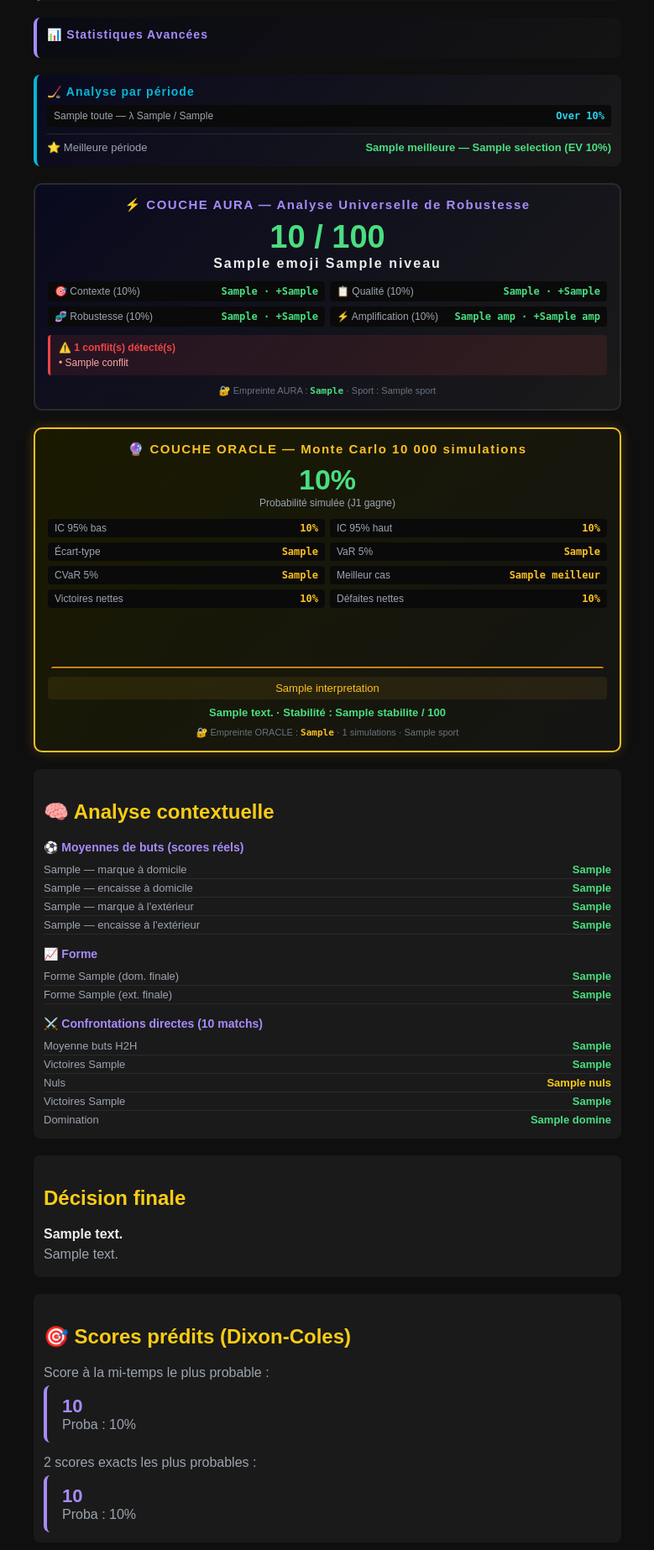
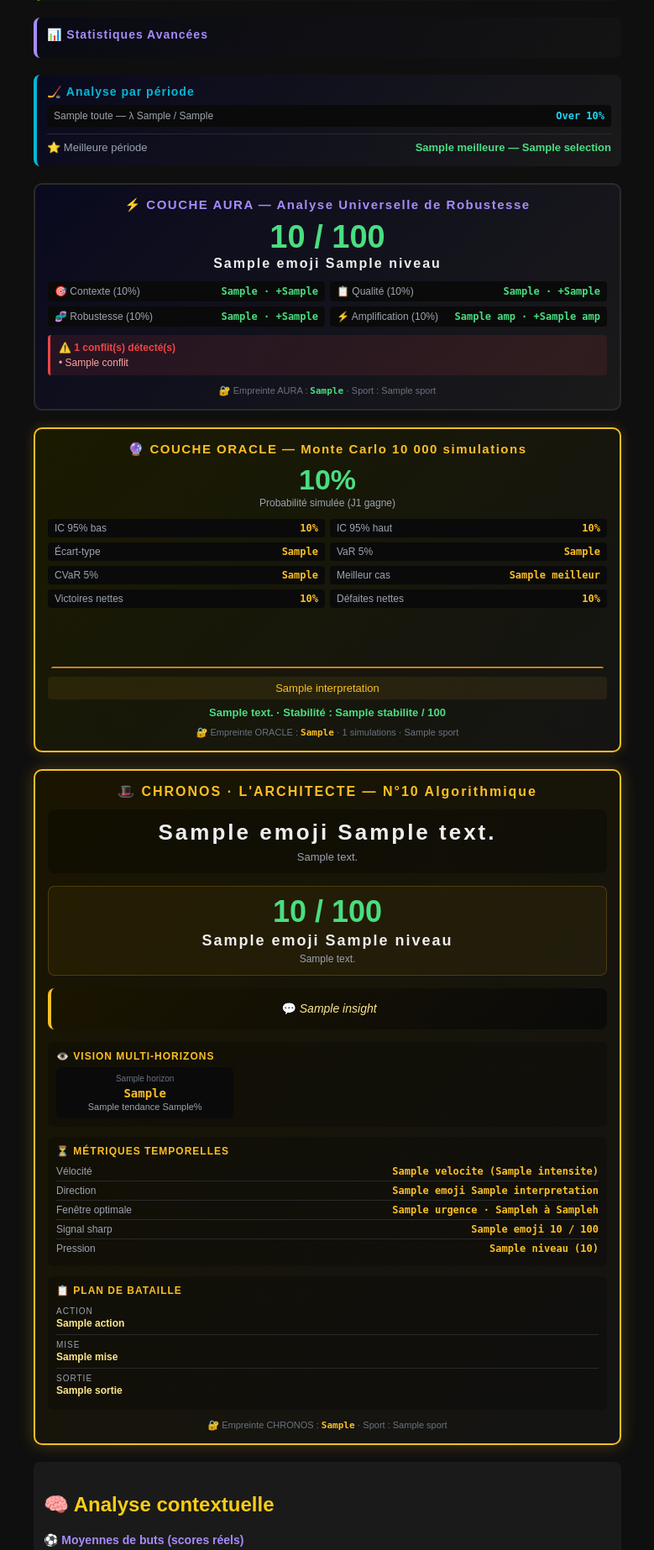
Before and after one commit to hamzypogba0610-pixel/qfte-bot-final, a FastAPI app: template templates/resultats.html in a window 1280 px wide. Shown: the part 2498-4344 px from the top of the page at 84% size, without its empty margins (250-1029 px from the left). Run offline with FastAPI, Linux system fonts and the light colour scheme; the template is opened without the code that fills it: most values are stand-ins (such as "Sample title", 1, 10 or a date in 2020).

Commit message:
Update resultats.html

```diff
--- a/templates/resultats.html
+++ b/templates/resultats.html
@@ -91,6 +91,7 @@
         .stats-row:last-child { border-bottom: none; }
         .stats-label { color: #9ca3af; }
         .stats-val { color: #4ade80; font-weight: bold; }
+
                 .aura-box { background: linear-gradient(135deg, #0a0a1f, #1a1a1a); padding: 15px; border-radius: 10px; margin-bottom: 20px; border: 2px solid #2a2a2a; }
         .aura-niveau-exceptionnel { border-color: #a78bfa; box-shadow: 0 0 20px rgba(167,139,250,0.35); }
         .aura-niveau-fort { border-color: #facc15; box-shadow: 0 0 15px rgba(250,204,21,0.25); }
@@ -124,6 +125,39 @@
         .oracle-stabilite { text-align: center; color: #4ade80; font-weight: bold; font-size: 13px; margin-top: 8px; }
         .oracle-meta { color: #6b7280; font-size: 11px; margin-top: 10px; text-align: center; }
         .oracle-empreinte { color: #fbbf24; font-weight: bold; font-family: monospace; }
+        .chronos-box { background: linear-gradient(135deg, #1a1500, #141414); padding: 15px; border-radius: 10px; margin-bottom: 20px; border: 2px solid #fbbf24; box-shadow: 0 0 20px rgba(251,191,36,0.25); }
+        .chronos-niveau-genie { border-color: #fbbf24; box-shadow: 0 0 25px rgba(251,191,36,0.35); }
+        .chronos-niveau-maestro { border-color: #facc15; box-shadow: 0 0 18px rgba(250,204,21,0.25); }
+        .chronos-niveau-creatif { border-color: #60a5fa; }
+        .chronos-niveau-executant { border-color: #9ca3af; }
+        .chronos-niveau-automate { border-color: #6b7280; opacity: 0.9; }
+        .chronos-title { color: #fbbf24; font-weight: bold; font-size: 16px; margin-bottom: 12px; letter-spacing: 2px; text-align: center; }
+        .chronos-decision-container { text-align: center; margin: 12px 0; padding: 12px; border-radius: 8px; background: rgba(0,0,0,0.3); }
+        .chronos-decision { font-size: 26px; font-weight: bold; letter-spacing: 3px; }
+        .chronos-decision-msg { color: #9ca3af; font-size: 13px; margin-top: 6px; }
+        .chronos-genie-container { text-align: center; margin: 15px 0; padding: 12px; border-radius: 8px; background: rgba(251,191,36,0.05); border: 1px solid rgba(251,191,36,0.2); }
+        .chronos-genie-score { font-size: 36px; font-weight: bold; color: #4ade80; line-height: 1; }
+        .chronos-genie-niveau { font-size: 18px; font-weight: bold; letter-spacing: 2px; margin-top: 6px; }
+        .chronos-genie-desc { color: #9ca3af; font-size: 12px; margin-top: 4px; }
+        .chronos-insight { background: linear-gradient(135deg, #1a1500, #0a0a0a); padding: 14px; border-radius: 8px; border-left: 4px solid #fbbf24; margin: 15px 0; font-style: italic; color: #fde68a; font-size: 14px; line-height: 1.5; text-align: center; }
+        .chronos-insight::before { content: "💬 "; font-style: normal; }
+        .chronos-section { margin-top: 12px; padding: 10px; background: rgba(0,0,0,0.25); border-radius: 6px; }
+        .chronos-section-title { color: #fbbf24; font-weight: bold; font-size: 12px; margin-bottom: 6px; letter-spacing: 1px; text-transform: uppercase; }
+        .chronos-metric { display: flex; justify-content: space-between; padding: 4px 0; font-size: 12px; border-bottom: 1px solid #2a2a2a; }
+        .chronos-metric:last-child { border-bottom: none; }
+        .chronos-metric-label { color: #9ca3af; }
+        .chronos-metric-val { color: #fbbf24; font-weight: bold; font-family: monospace; }
+        .chronos-horizon-grid { display: grid; grid-template-columns: repeat(3, 1fr); gap: 6px; margin-top: 6px; }
+        .chronos-horizon-item { text-align: center; padding: 8px; background: #0a0a0a; border-radius: 6px; font-size: 12px; }
+        .chronos-horizon-label { color: #6b7280; font-size: 10px; }
+        .chronos-horizon-cote { color: #fbbf24; font-weight: bold; font-family: monospace; font-size: 14px; margin-top: 4px; }
+        .chronos-horizon-var { font-size: 11px; margin-top: 2px; }
+        .chronos-plan-line { padding: 6px 0; font-size: 12px; border-bottom: 1px solid #2a2a2a; }
+        .chronos-plan-line:last-child { border-bottom: none; }
+        .chronos-plan-label { color: #9ca3af; display: block; font-size: 10px; text-transform: uppercase; letter-spacing: 1px; }
+        .chronos-plan-val { color: #fde68a; font-weight: bold; margin-top: 2px; display: block; }
+        .chronos-meta { color: #6b7280; font-size: 11px; margin-top: 12px; text-align: center; }
+        .chronos-empreinte { color: #fbbf24; font-weight: bold; font-family: monospace; }
         .signature-box { margin-top: 30px; padding: 20px; background: linear-gradient(135deg, #0a0a0a, #141414); border-radius: 12px; border: 2px solid #2a2a2a; text-align: center; }
         .sig-diamant { border-color: #a78bfa; box-shadow: 0 0 20px rgba(167,139,250,0.3); }
         .sig-or { border-color: #facc15; box-shadow: 0 0 15px rgba(250,204,21,0.25); }
@@ -145,8 +179,8 @@
         .signature-full { color: #374151; font-size: 9px; font-family: monospace; word-break: break-all; margin-top: 3px; }
     </style>
 </head>
+<body>
 
-    <body>
     <h1>🦁 Résultats QFTE V23.0</h1>
 
 {% if validation %}
@@ -428,7 +462,7 @@
     {% if hockey_periodes.meilleure %}
     <div class="ctx-row" style="margin-top:8px; padding-top:8px; border-top:1px solid #2a2a2a;">
         <span class="label">⭐ Meilleure période</span>
-        <span class="ctx-val">{{ hockey_periodes.meilleure.nom }} — {{ hockey_periodes.meilleure.selection }} (EV {{ (hockey_periodes.meilleure.ev_over * 100) | round(2) if hockey_periodes.meilleure.selection == "Over" else (hockey_periodes.meilleure.ev_under * 100) | round(2) }}%)</span>
+        <span class="ctx-val">{{ hockey_periodes.meilleure.nom }} — {{ hockey_periodes.meilleure.selection }}</span>
     </div>
     {% endif %}
 </div>
@@ -501,6 +535,68 @@
     <div class="oracle-meta">
         🔐 Empreinte ORACLE : <span class="oracle-empreinte">{{ oracle.empreinte_courte }}</span>
         · {{ oracle.n_simulations }} simulations · {{ oracle.sport }}
+    </div>
+</div>
+{% endif %}
+
+{% if chronos %}
+<div class="chronos-box chronos-niveau-{{ chronos.genie.niveau|lower|replace('é','e')|replace('è','e')|replace('ê','e')|replace('à','a') }}">
+    <div class="chronos-title">🎩 CHRONOS · L'ARCHITECTE — N°10 Algorithmique</div>
+
+    <div class="chronos-decision-container">
+        <div class="chronos-decision" style="color: {{ chronos.decision.couleur }};">{{ chronos.decision.emoji }} {{ chronos.decision.decision }}</div>
+        <div class="chronos-decision-msg">{{ chronos.decision.message }}</div>
+    </div>
+
+    <div class="chronos-genie-container">
+        <div class="chronos-genie-score">{{ chronos.genie.score }} / 100</div>
+        <div class="chronos-genie-niveau" style="color: {{ chronos.genie.couleur }};">{{ chronos.genie.emoji }} {{ chronos.genie.niveau }}</div>
+        <div class="chronos-genie-desc">{{ chronos.genie.description }}</div>
+    </div>
+
+    <div class="chronos-insight">{{ chronos.insight }}</div>
+
+    <div class="chronos-section">
+        <div class="chronos-section-title">👁️ Vision multi-horizons</div>
+        <div class="chronos-horizon-grid">
+            {% for h in chronos.horizons %}
+            <div class="chronos-horizon-item">
+                <div class="chronos-horizon-label">{{ h.label }}</div>
+                <div class="chronos-horizon-cote">{{ h.cote_predite }}</div>
+                <div class="chronos-horizon-var" style="color: {% if h.variation_pct < -1 %}#4ade80{% elif h.variation_pct > 1 %}#ef4444{% else %}#9ca3af{% endif %};">{{ h.tendance }} {{ h.variation_pct }}%</div>
+            </div>
+            {% endfor %}
+        </div>
+    </div>
+
+    <div class="chronos-section">
+        <div class="chronos-section-title">⏳ Métriques temporelles</div>
+        <div class="chronos-metric"><span class="chronos-metric-label">Vélocité</span><span class="chronos-metric-val">{{ chronos.velocite.velocite }} ({{ chronos.velocite.intensite }})</span></div>
+        <div class="chronos-metric"><span class="chronos-metric-label">Direction</span><span class="chronos-metric-val">{{ chronos.direction.emoji }} {{ chronos.direction.interpretation }}</span></div>
+        <div class="chronos-metric"><span class="chronos-metric-label">Fenêtre optimale</span><span class="chronos-metric-val">{{ chronos.fenetre.urgence }} · {{ chronos.fenetre.fenetre_min_h }}h à {{ chronos.fenetre.fenetre_max_h }}h</span></div>
+        <div class="chronos-metric"><span class="chronos-metric-label">Signal sharp</span><span class="chronos-metric-val">{{ chronos.sharp.emoji }} {{ chronos.sharp.score }} / 100</span></div>
+        <div class="chronos-metric"><span class="chronos-metric-label">Pression</span><span class="chronos-metric-val">{{ chronos.pression.niveau }} ({{ chronos.pression.score }})</span></div>
+    </div>
+
+    <div class="chronos-section">
+        <div class="chronos-section-title">📋 Plan de bataille</div>
+        <div class="chronos-plan-line">
+            <span class="chronos-plan-label">Action</span>
+            <span class="chronos-plan-val">{{ chronos.plan.action }}</span>
+        </div>
+        <div class="chronos-plan-line">
+            <span class="chronos-plan-label">Mise</span>
+            <span class="chronos-plan-val">{{ chronos.plan.mise }}</span>
+        </div>
+        <div class="chronos-plan-line">
+            <span class="chronos-plan-label">Sortie</span>
+            <span class="chronos-plan-val">{{ chronos.plan.sortie }}</span>
+        </div>
+    </div>
+
+    <div class="chronos-meta">
+        🔐 Empreinte CHRONOS : <span class="chronos-empreinte">{{ chronos.empreinte_courte }}</span>
+        · Sport : {{ chronos.sport }}
     </div>
 </div>
 {% endif %}
@@ -716,6 +812,7 @@
 </div>
 {% endfor %}
 
+
     {% if seuils_amplifies %}
     <div class="seuils-box">
         <div class="seuil-item">
```
Lines whose indentation alone changed are shown as unchanged.
